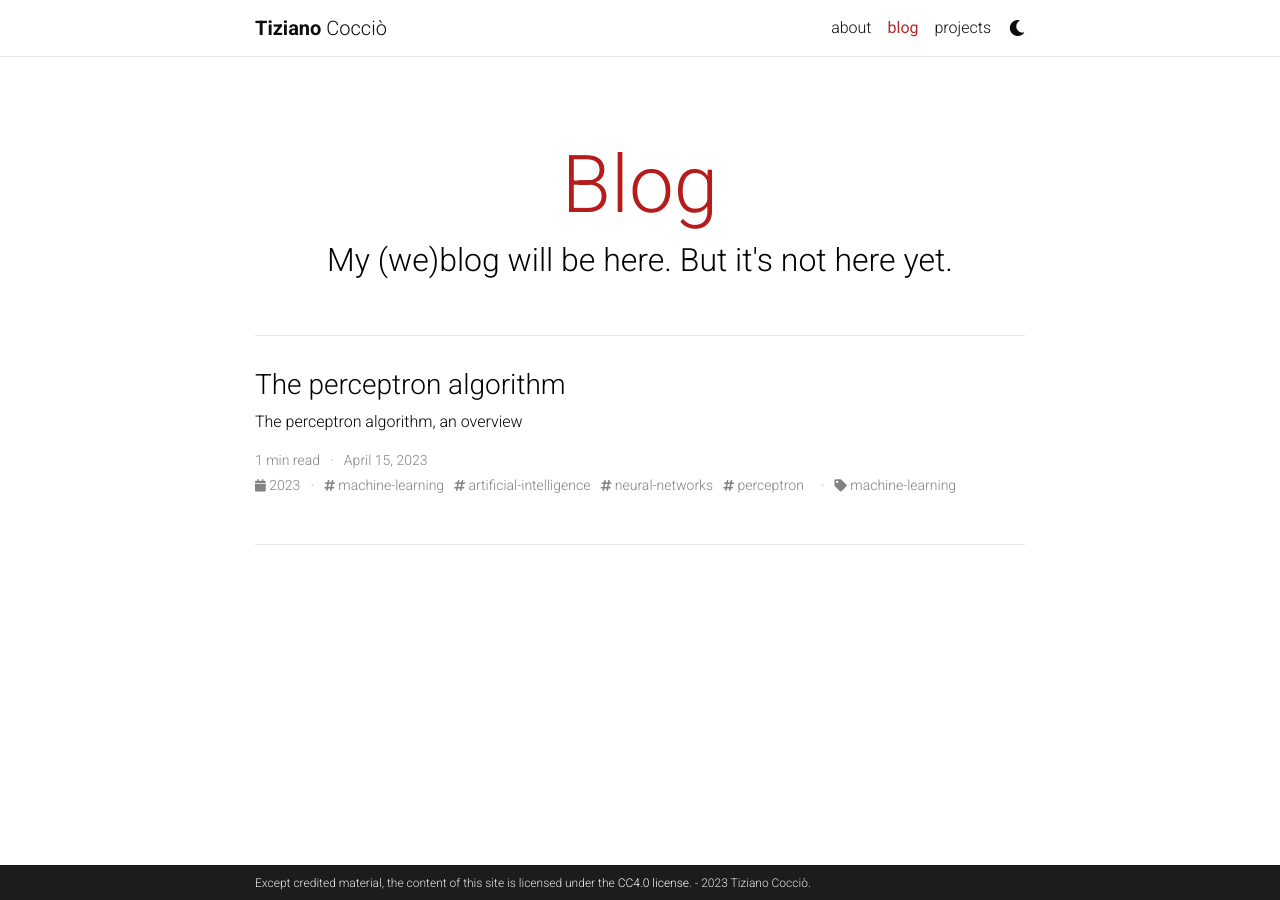
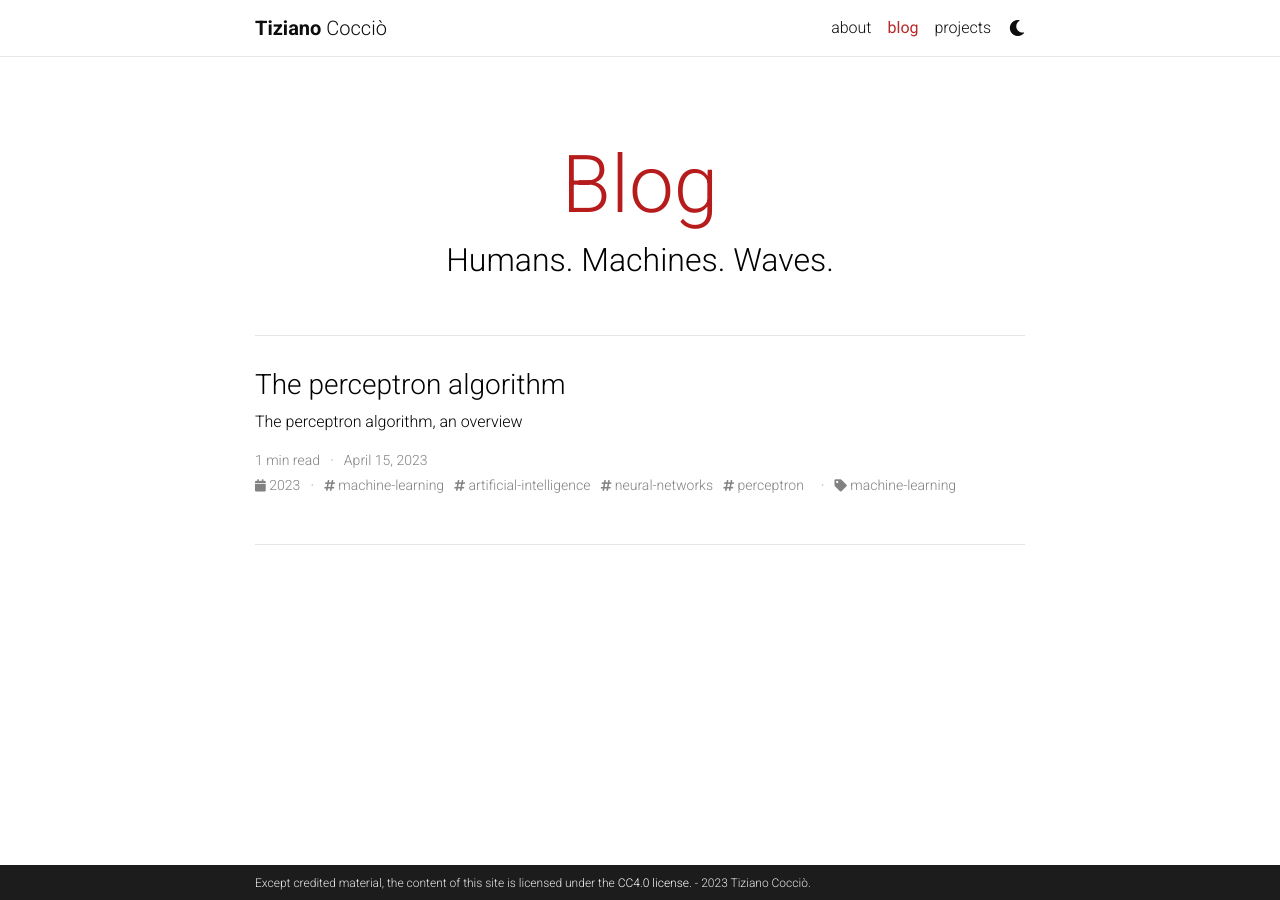
Before and after one commit to tizianococcio/tizianococcio.github.io, a Jekyll site: the page built from blog/index.html, in a window 1280 px wide. Built offline with Jekyll 4.4.1, drawn with Linux system fonts in a browser that asks for light colours; the list of posts is cut into pages by our own code; comment, search, counter and statistics services are not loaded; a style sheet for code colours, icons or effects is not loaded.

Commit message:
change blog description

```diff
--- a/_config.yml
+++ b/_config.yml
@@ -120,7 +120,7 @@ bing_site_verification:  # out your bing-site-verification ID (Bing Webmaster)
 
 blog_name: Blog # blog_name will be displayed in your blog page
 blog_nav_title: blog # your blog must have a title for it to be displayed in the nav bar
-blog_description: My (we)blog will be here. But it's not here yet.
+blog_description: Humans. Machines. Waves.
 permalink: /blog/:year/:title/
 
 # Pagination
```
